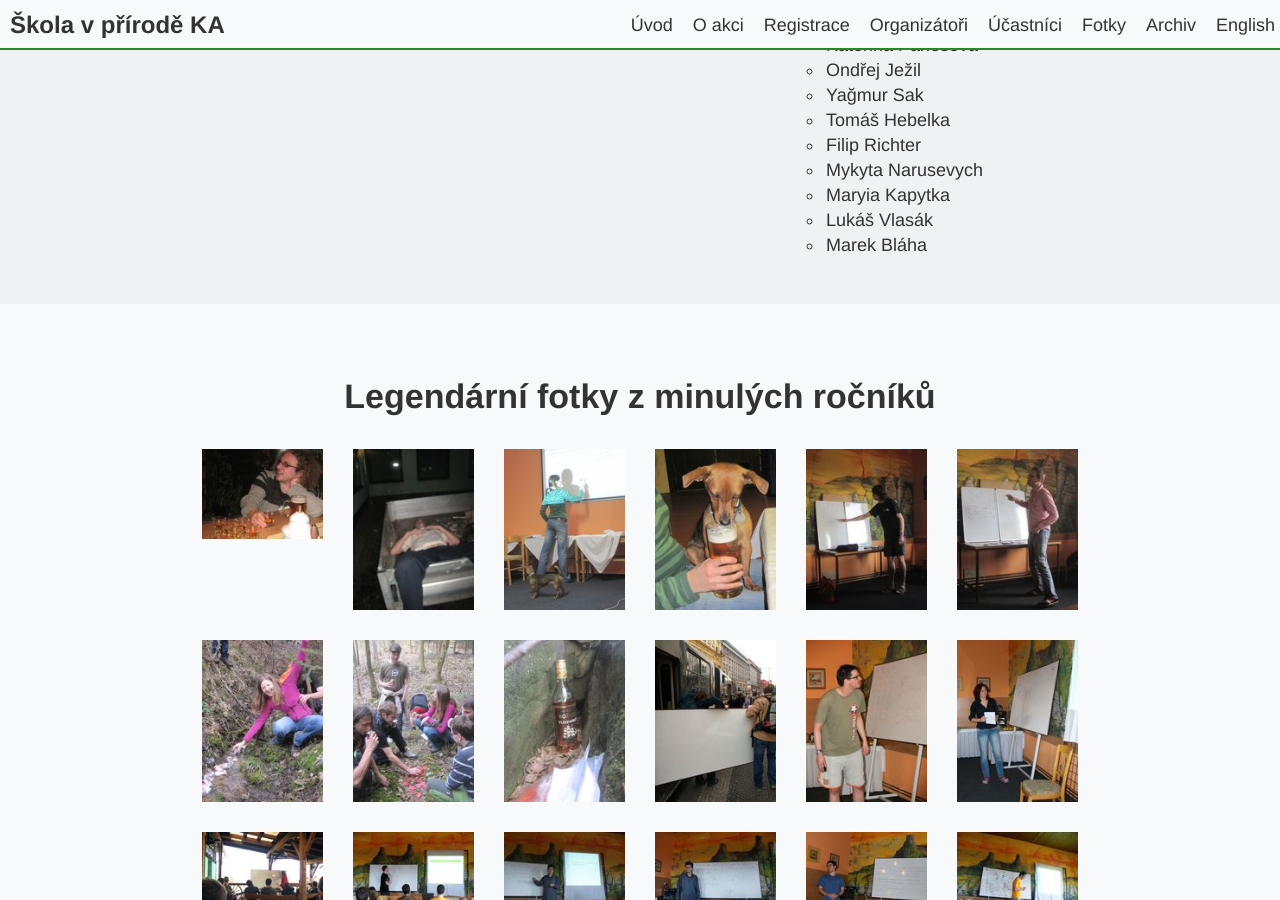
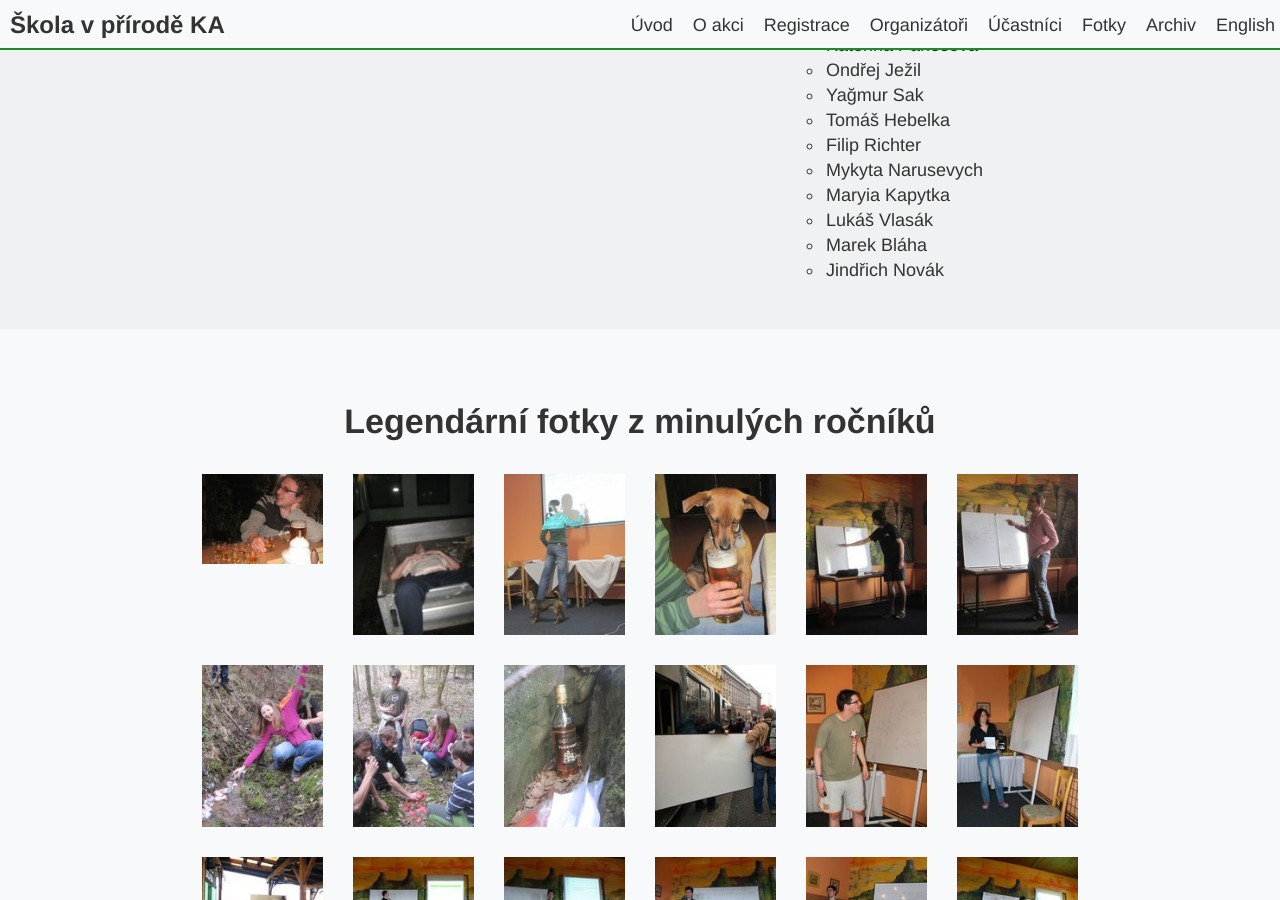
Before and after one commit to ondrachwiedziuk/skolavprirodenew, a Jekyll site: the page built from index.md, in a window 1280 px wide and 900 px high, scrolled down 4091 px. Built offline with Jekyll 4.4.1, drawn with Linux system fonts in a browser that asks for light colours.

Commit message:
New participant

```diff
--- a/_includes/participants.html
+++ b/_includes/participants.html
@@ -129,6 +129,9 @@
                     <li>
                       Marek Bláha
                     </li>
+                    <li>
+                      Jindřich Novák
+                    </li>
                   </ul>
             </div>
         </div>
```
